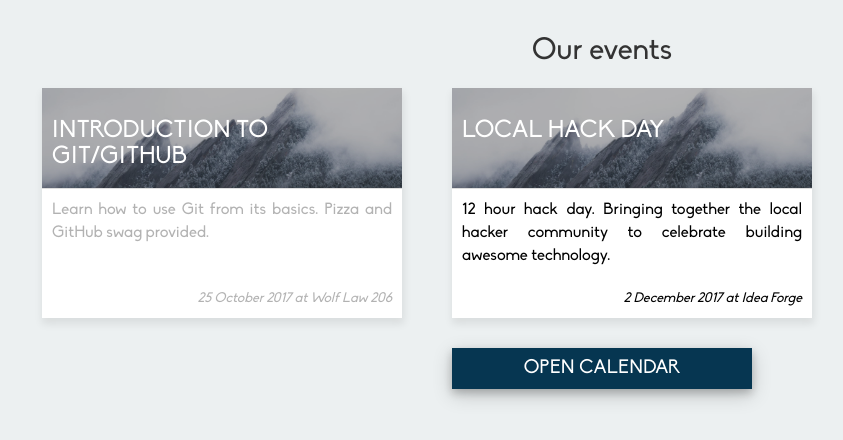
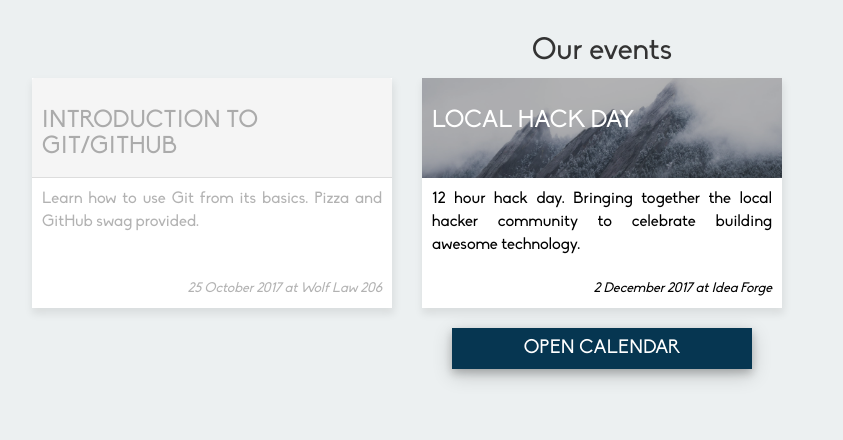
Before and after one commit to casassg/events-landing, a Jekyll site: the page built from index.md, in a window 1280 px wide. Shown: the top 440 px of the page, without its empty margins (38-881 px from the left). Built offline with Jekyll 4.4.1, drawn with Linux system fonts in a browser that asks for light colours; nearby versions of some CDN libraries.

Commit message:
fix headers tiles

```diff
--- a/_data/events.yml
+++ b/_data/events.yml
@@ -1,5 +1,4 @@
 - name: Introduction to Git/GitHub
-  white-text: True
   line: Learn how to use Git from its basics. Pizza and GitHub swag provided.
   date: 2017-10-25 5:30 PM
   end-date: 2017-10-25 7:30 PM
@@ -8,6 +7,7 @@
 
 - name: Local Hack Day
   white-text: True
+  image-url: assets/img/flatirons.jpg
   line: 12 hour hack day. Bringing together the local hacker community to celebrate building awesome technology.
   date: 2017-12-2 8:00 AM
   end-date: 2017-12-2 9:15 PM
--- a/assets/css/main.scss
+++ b/assets/css/main.scss
@@ -102,17 +102,15 @@
 a.event-url {
     color: black;
 
-    &:hover {
+    &:hover, &:active, &:focus {
         text-decoration: none;
     }
 
-    &:active{
-        text-decoration: none;
-    }
 }
 
 .panel-heading {
     padding: 0;
+    height: 100px;
 
     img {
         position: relative;
--- a/index.md
+++ b/index.md
@@ -11,11 +11,11 @@
         <div class="row">
             <h2 class="text-center">Our events</h2>
             {% for event in site.data.events %}
-                <div class="col-sm-4">
+                <div class="col-sm-6 col-md-4">
                     <a {% unless event.url == "undefined" %} href="{{event.url}}" {% endunless %} target="_blank" class="event-url">
                         <div class="panel panel-default ">
                             <div class="panel-heading">
-                                <img class="img-responsive {% unless event.white-text == null %}white{% endunless %}" src="{% if event.image-url %}{{event.image-url}}{% else %}assets/img/flatirons.jpg{%endif%}">
+                                {% if event.image-url %}<img class="img-responsive {% unless event.white-text == null %}white{% endunless %}" src="{{event.image-url}}">{%endif%}
                                 <h3 {% unless event.white-text == null %} class="white"{% endunless %} >{{event.name}}</h3>
                             </div>
                             <div class="panel-body event" data-date="{{ event.date }}">
```
